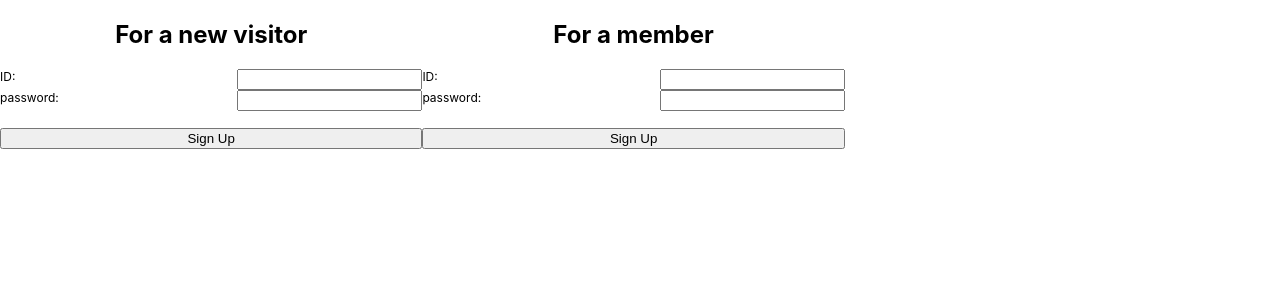
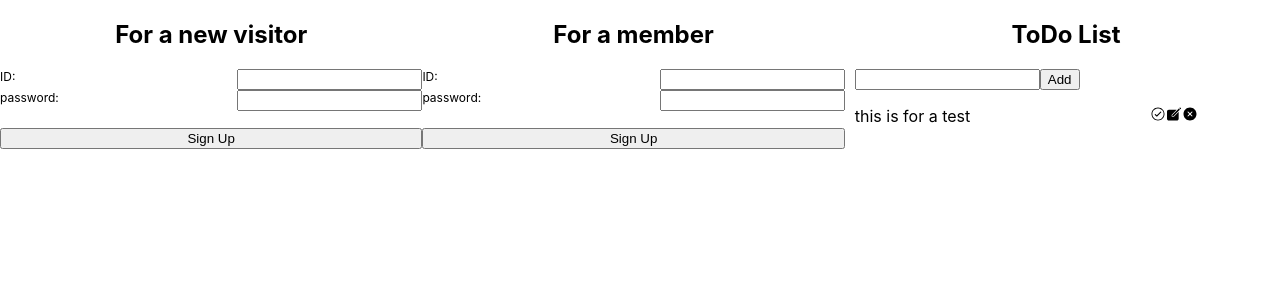
Before and after one commit to sorikiki/React-JS-study, a React (Create React App) app in the folder redux_project_todo/: page / in a window 1280 px wide. Shown: the top 300 px of the page. Built offline with nearby package versions, Linux system fonts and the light colour scheme.

Commit message:
redux project insert_todo

```diff
--- a/redux_project_todo/package.json
+++ b/redux_project_todo/package.json
@@ -9,6 +9,7 @@
     "@testing-library/user-event": "^7.2.1",
     "react": "^16.13.1",
     "react-dom": "^16.13.1",
+    "react-icons": "^3.10.0",
     "react-redux": "^7.2.1",
     "react-router-dom": "^5.2.0",
     "react-scripts": "3.4.1",
--- /dev/null
+++ b/redux_project_todo/src/Components/Todo/TodoCreate.js
@@ -0,0 +1,36 @@
+import React, { useState } from 'react';
+import styled from 'styled-components';
+import { useDispatch } from 'react-redux';
+import { insert_todos } from '../../reducers/todos';
+
+
+const CreateContainer = styled.div`
+	display: flex;
+	`;
+
+const TodoCreate = () => {
+    const [input, setInput] = useState('');
+    const [id, setId] = useState(1);
+
+    const dispatch = useDispatch();
+
+    const onChangeInput = e => {
+        setInput(e.target.value);
+    }
+
+    const onInsertTodo = () => {
+        setId(id+1);
+        dispatch(insert_todos({ id, text: input, done: false, modified: false }));
+    }
+
+	return (
+		<CreateContainer>
+            <input
+                value={input}
+                onChange={onChangeInput} />
+			<button onClick={onInsertTodo}>Add</button>
+		</CreateContainer>
+	)
+};
+
+export default TodoCreate;
--- /dev/null
+++ b/redux_project_todo/src/Components/Todo/TodoDelete.js
@@ -0,0 +1,10 @@
+import React from 'react';
+import { IoIosCloseCircle } from 'react-icons/io';
+
+const TodoDelete = ({id}) => {
+    return (
+        <IoIosCloseCircle  />
+    )
+}
+
+export default TodoDelete;
--- /dev/null
+++ b/redux_project_todo/src/Components/Todo/TodoHandleModify.js
@@ -0,0 +1,9 @@
+import React from 'react';
+import { IoIosCreate } from 'react-icons/io';
+
+const TodoHandleModify = ({id}) => {
+
+	return <IoIosCreate  />;
+};
+
+export default TodoHandleModify;
--- /dev/null
+++ b/redux_project_todo/src/Components/Todo/TodoList.js
@@ -0,0 +1,38 @@
+import React from 'react';
+import styled from 'styled-components';
+import { useSelector } from 'react-redux';
+import TodoToggle from './TodoToggle';
+import TodoHandleModify from './TodoHandleModify';
+import TodoDelete from './TodoDelete';
+
+const ListContainer = styled.ul`
+	padding: 0;
+`;
+const ListItem = styled.li`
+	display: flex;
+`;
+const ListContent = styled.div`
+	width: 70%;
+	text-decoration: ${({ checked }) => checked && 'line-through'};
+`;
+
+const TodoList = () => {
+    const todos = useSelector(state => state.todos);
+    console.log(todos);
+    const listArray = todos.map(todo => {
+        return (
+            <ListItem key={todo.id}>
+			    <ListContent checked={todo.done}>{todo.text}</ListContent>
+			    <div>
+					<TodoToggle id={todo.id} />
+					<TodoHandleModify id={todo.id} />
+					<TodoDelete id={todo.id} />
+				</div>
+		    </ListItem>
+        )
+    })
+
+	return <ListContainer>{listArray}</ListContainer>;
+};
+
+export default TodoList;
--- /dev/null
+++ b/redux_project_todo/src/Components/Todo/TodoToggle.js
@@ -0,0 +1,10 @@
+import React from 'react';
+import { IoIosCheckmarkCircleOutline } from 'react-icons/io'
+
+const TodoToggle = ({id}) => {
+    return (
+        <IoIosCheckmarkCircleOutline  />
+    )
+}
+
+export default TodoToggle;
--- a/redux_project_todo/src/Components/Todo/index.js
+++ b/redux_project_todo/src/Components/Todo/index.js
@@ -1,10 +1,23 @@
 import React from 'react';
+import styled from 'styled-components';
+import TodoCreate from './TodoCreate';
+import TodoList from './TodoList';
 
+const ToDoContainer = styled.div`
+    width: 33%;
+    margin-left: 10px;
+    h2 {
+        text-align: center;
+        width: 100%;
+    }
+    `
 const Todo = () => {
-    return(
-        <div>
-
-        </div>
+    return (
+        <ToDoContainer>
+            <h2>ToDo List</h2>
+            <TodoCreate />
+            <TodoList />
+        </ToDoContainer>
     )
 }
 
--- a/redux_project_todo/src/reducers/todos.js
+++ b/redux_project_todo/src/reducers/todos.js
@@ -1,11 +1,13 @@
 import { createSlice, createAction } from '@reduxjs/toolkit';
 
-const initialState = {
+const initialState = [{
     id: 1,
     text: 'this is for a test',
     done: false,
     modified: false
-}
+}]
+
+const modify_todos = createAction('todos/modify_todos')
 
 const todosSlice = createSlice({
     name: 'todos',
@@ -13,28 +15,21 @@ const todosSlice = createSlice({
     reducers: {
         insert_todos: (state, action) => state.concat(action.payload),
 
-        toggle_todos: (state, action) => {
-            state.map( todo => {
-                if(todo.id === action.payload.id) {
-                    todo.done = !todo.done;
-                }
-            })
-        },
+        toggle_todos: (state, action) => state.map( todo => todo.id === action.payload.id ? todo.done = !todo.done : todo ),
 
         modify_todos: {
             reducer (state, action) {
                 state.map( todo => {
-                    if(todo.modified === true) {
-                        todo.text = action.payload.text;
+                    if(todo.id === action.payload.id) {
+                        todo.modified = action.payload.modified;
                     }
                 })
-            },
-            prepare (id, text, done) {
+                },
+            prepare (id, text) {
                 return {
                     payload: {
                         id,
                         text,
-                        done,
                         modified: true
                     }
                 }
@@ -42,9 +37,18 @@ const todosSlice = createSlice({
         },
 
         delete_todos: (state, action) => state.filter(todo => todo.id !== action.payload.id)
+    },
+    extraReducers:  {
+        [modify_todos] : (state, action) => {
+            state.map( todo => {
+                if(todo.modified === true) {
+                    todo.text = action.payload.text;
+                }
+            })
+        }
     }
 })
 
-export const { insert_todos, toggle_todos, modify_todos, delete_todos } = todosSlice.actions;
+export const { insert_todos, toggle_todos, delete_todos } = todosSlice.actions;
 
 export default todosSlice.reducer;
```
Also changed, not shown: 1 other file (tests, documents, lock files or other folders).
